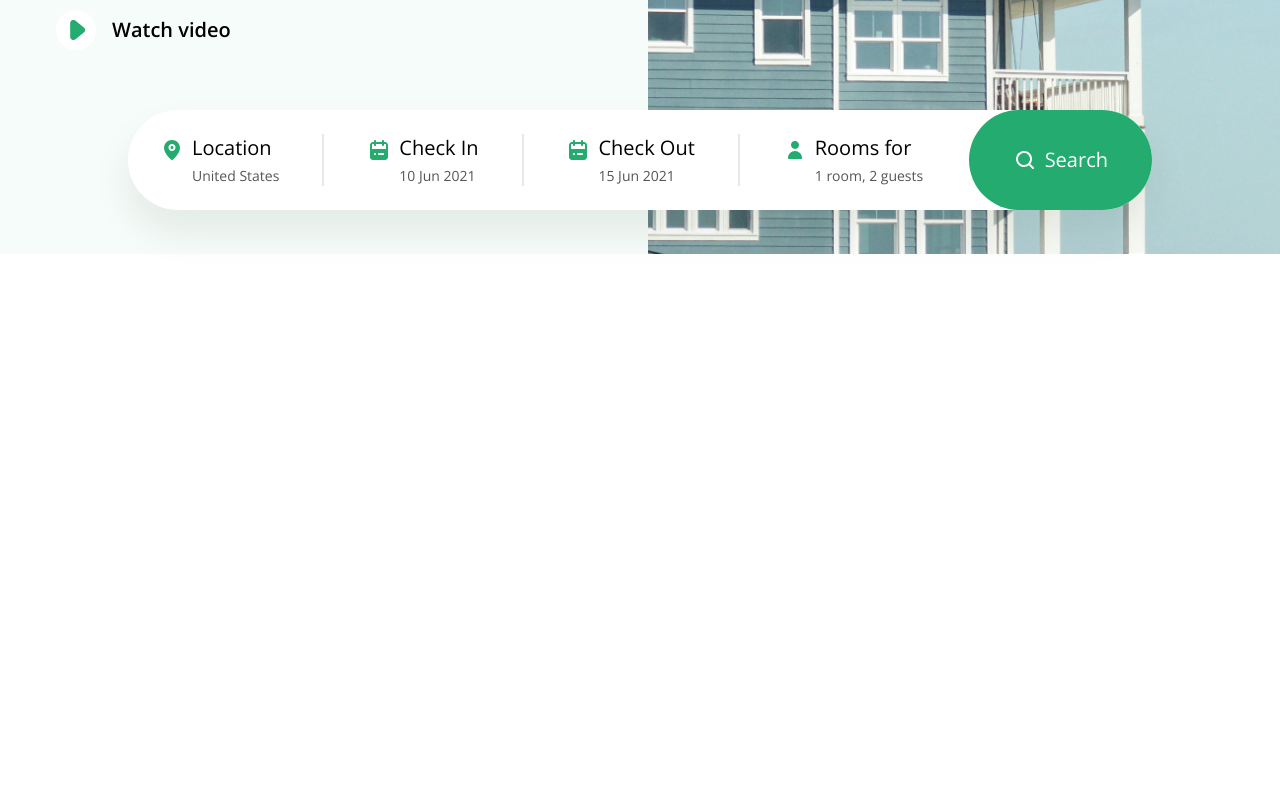
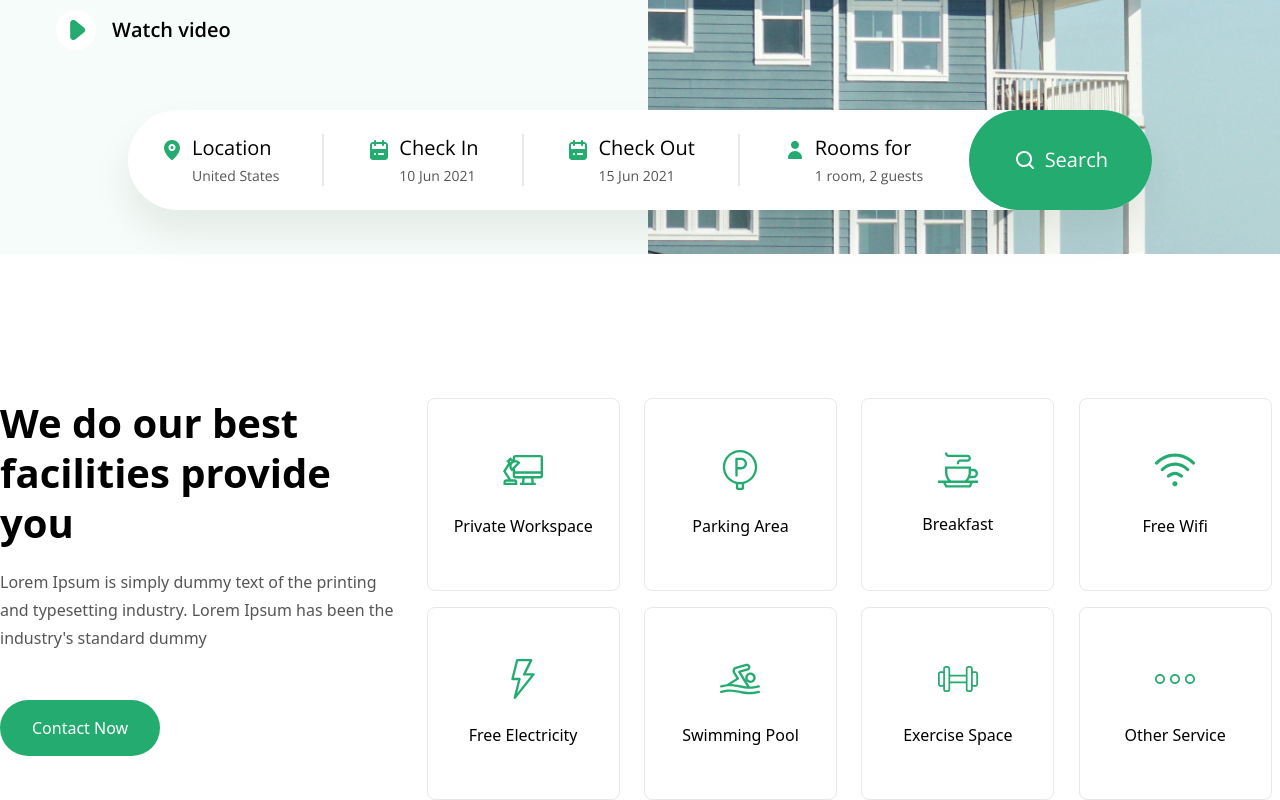
Before and after one commit to HizkiaReppi/hotel-landing-page, a React (Vite) app: page / in a window 1280 px wide. Shown: the part 501-1301 px from the top of the page. Before the commit the page ends 800 px from the top, so only its background shows below. Built offline with nearby package versions, Linux system fonts and the light colour scheme.

Commit message:
Add facilities section

```diff
--- a/src/App.jsx
+++ b/src/App.jsx
@@ -1,9 +1,10 @@
-import { Navbar, HeroSection } from "./components"
+import { Navbar, HeroSection, FacilitiesSection } from "./components"
 const App = () => {
   return (
     <div>
       <Navbar />
       <HeroSection/>
+      <FacilitiesSection/>
     </div>
 
   )
--- a/src/assets/icons/index.js
+++ b/src/assets/icons/index.js
@@ -13,6 +13,7 @@ import IconPrivateWorkspace from './icon-privateworkspace.svg'
 import IconSwimmingpool from './icon-swimmingpool.svg'
 import IconWatchVideo from './icon-watchvideo.svg'
 import IconSearch from './icon-search.svg'
+import IconWifi from './icon-wifi.svg'
 
 export {
   IconBreakfast,
@@ -30,4 +31,5 @@ export {
   IconSwimmingpool,
   IconSearch,
   IconWatchVideo,
+  IconWifi
 }
--- /dev/null
+++ b/src/components/FacilitiesSection.jsx
@@ -0,0 +1,82 @@
+import { IconBreakfast, IconElectricity, IconExercise, IconOtherService, IconParkingArea, IconPrivateWorkspace, IconSwimmingpool, IconWifi } from "../assets/icons"
+import Button from "./Button"
+import './facilitiessection.css'
+
+const Facilities = () => {
+  const dynamicFacilitiesData = [
+    {
+      icon: IconPrivateWorkspace,
+      title: "Private Workspace",
+      link: null
+    },
+    {
+      icon: IconParkingArea,
+      title: "Parking Area",
+      link: null
+    },
+    {
+      icon: IconBreakfast,
+      title: "Breakfast",
+      link: null
+    },
+    {
+      icon: IconWifi,
+      title: "Free Wifi",
+      link: null
+    },
+    {
+      icon: IconElectricity,
+      title: "Free Electricity",
+      link: null
+    },
+    {
+      icon: IconSwimmingpool,
+      title: "Swimming Pool",
+      link: null
+    },
+    {
+      icon: IconExercise,
+      title: "Exercise Space",
+      link: null
+    },
+    {
+      icon: IconOtherService,
+      title: "Other Service",
+      link: null
+    },
+  ]
+
+  const FacilitiesBox = (props) => {
+    return (
+    <>
+        <div className={`facilities-box flex justify-center items-center w-[193px] h-[193px] rounded-lg ${props.addClass}` }>
+          <div className="">
+            <img src={props.icon} className="mx-auto" alt={`${props.title} Icon`} />
+            <p className="mt-6">{props.title}</p>
+        </div>
+      </div>
+    </>)
+  }
+
+  return (
+    <>
+      <div className="container mx-auto flex mt-36">
+        <div className="facilities-left w-2/6 h-full pr-8">
+          <h2 className="leading-[50px] text-[40px] font-semibold">We do our best facilities provide you</h2>
+          <p className="mt-5 text-[16ox] text-[#555555] leading-7">Lorem Ipsum is simply dummy text of the printing and typesetting industry. Lorem Ipsum has been the industry's standard dummy </p>
+          <Button addClass={'mt-12 py-4 px-8 rounded-[36px]'}>
+            Contact Now
+          </Button>
+        </div>
+        <div className="facilities-right w-4/6 grid grid-cols-4 gap-4">
+          {dynamicFacilitiesData.map((data, index) => {
+            return <FacilitiesBox key={index} icon={data.icon} title={data.title} addClass=""/>
+          })}
+        </div>
+      </div>
+
+    </>
+  )
+}
+
+export default Facilities
--- /dev/null
+++ b/src/components/facilitiessection.css
@@ -0,0 +1,7 @@
+.facilities-box{
+  border: 1px solid #E8E8E8;
+}
+
+.facilities-box:hover{
+  box-shadow: 0px 23px 30px rgba(0, 29, 16, 0.05);
+}
--- a/src/components/index.js
+++ b/src/components/index.js
@@ -1,4 +1,5 @@
 import Navbar from "./Navbar"
 import HeroSection from "./HeroSection"
+import FacilitiesSection from "./FacilitiesSection"
 
-export { Navbar, HeroSection }
+export { Navbar, HeroSection, FacilitiesSection }
```
